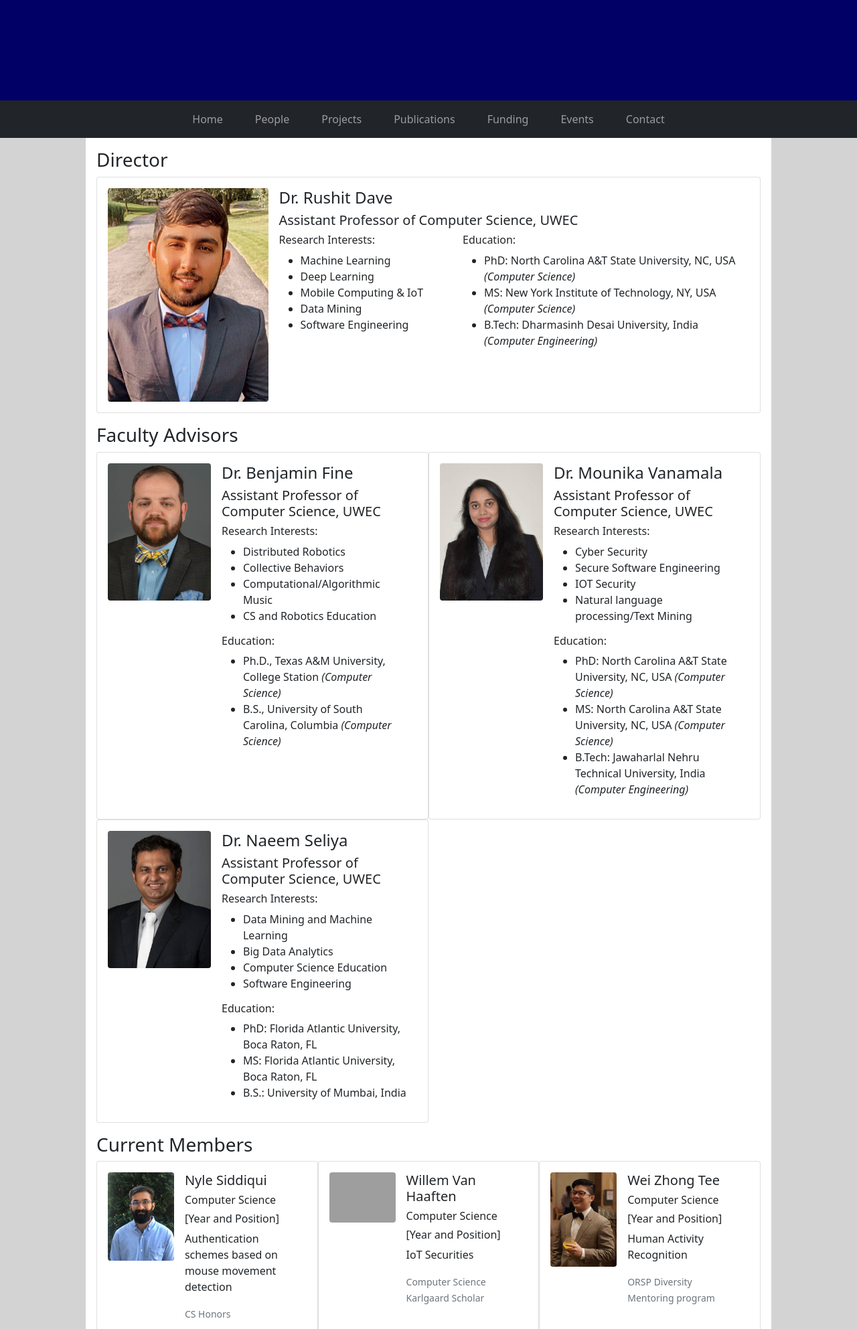
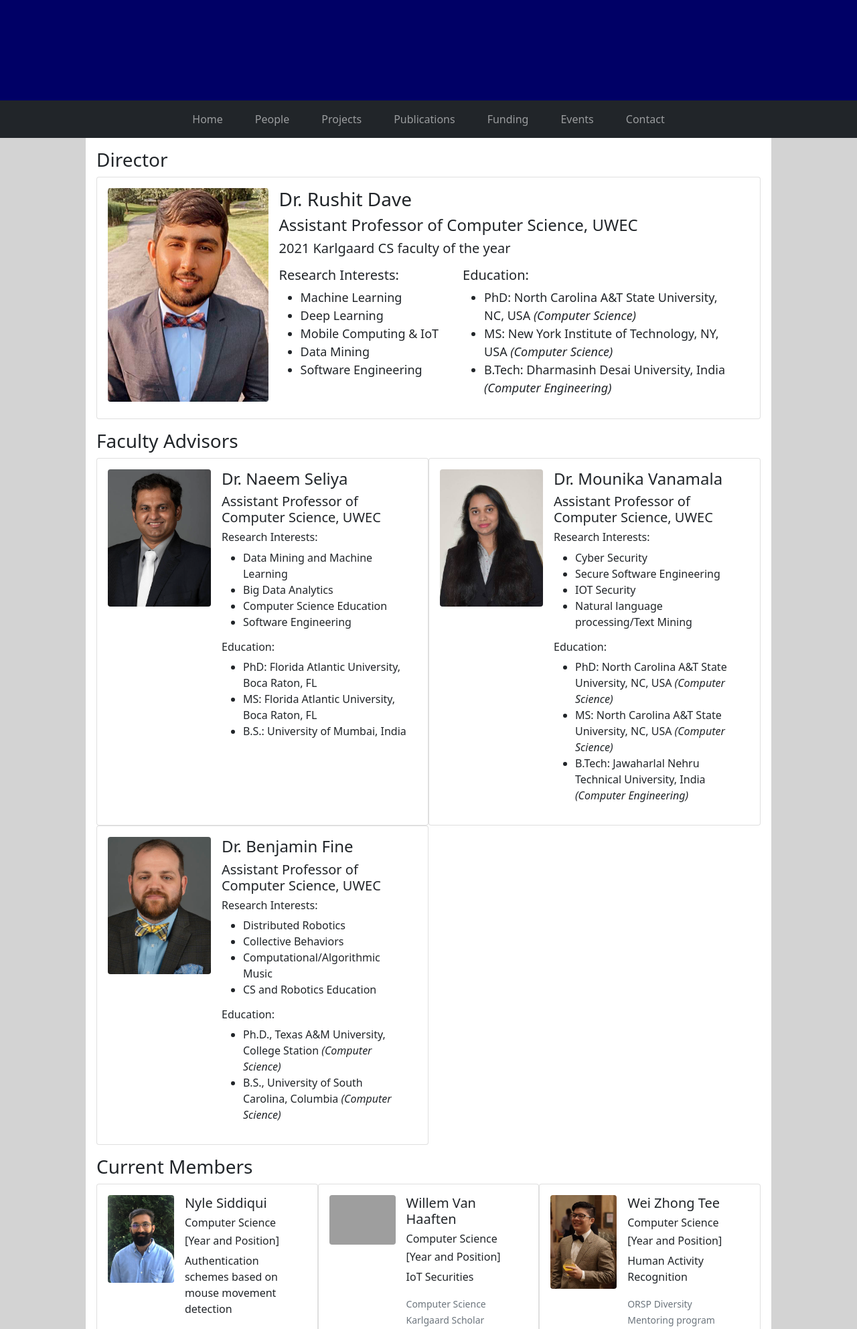
Before and after one commit to H-A-T/aims-website, a Flask app: page /people in a window 1280 px wide. Shown: the top 1985 px of the page at 67% size. Run offline with Flask 2, Linux system fonts and the light colour scheme; grey boxes are pictures that could not be loaded.

Commit message:
Added quick changes to feedback for people page

```diff
--- a/static/css/people.css
+++ b/static/css/people.css
@@ -1,21 +1,9 @@
-.image-body {
-
-}
-
 .profile-pic {
     object-fit: cover;
 }
 
 .current-profile-pic {
     object-fit: cover;
-}
-
-div {
-
-}
-
-.card {
-
 }
 
 .research-interests {
@@ -26,6 +14,27 @@ div {
     width: 60%;
 }
 
+/* increase the font size of Dr. Dave's card */
+.dirDiv > ul {
+    font-size: large;
+}
+
+/* for sm break point */
+@media only screen and (max-width: 576px) {
+
+}
+
+/* for md break point */
+@media only screen and (max-width: 768px) {
+    .research-interests {
+        width: 100%;
+    }
+
+    .education {
+        width: 100%;
+    }
+}
+
 /* for lg break point */
 @media only screen and (max-width: 992px) {
     .current-profile-pic {
--- a/templates/people.html
+++ b/templates/people.html
@@ -12,11 +12,12 @@
               </div>
               <div class="col-md-9">
                   <div class="card-body py-md-0">
-                      <h4 class="card-title">Dr. Rushit Dave</h4>
-                      <h5 class="card-title">Assistant Professor of Computer Science, UWEC</h5>
-                      <div class="d-flex flex-row">
-                          <div class="research-interests">
-                              <h6>Research Interests:</h6>
+                      <h3 class="card-title">Dr. Rushit Dave</h3>
+                      <h4 class="card-title">Assistant Professor of Computer Science, UWEC</h4>
+                      <h5 class="card-title">2021 Karlgaard CS faculty of the year</h5>
+                      <div class="d-md-flex flex-row">
+                          <div class="research-interests mt-2 dirDiv">
+                              <h5>Research Interests:</h5>
                               <ul>
                                   <li>Machine Learning</li>
                                   <li>Deep Learning</li>
@@ -25,8 +26,8 @@
                                   <li>Software Engineering</li>
                               </ul>
                           </div>
-                          <div class="education">
-                              <h6>Education:</h6>
+                          <div class="education mt-2 dirDiv">
+                              <h5>Education:</h5>
                               <ul>
                                   <li>PhD: North Carolina A&T State University, NC, USA <i>(Computer Science)</i></li>
                                   <li>MS: New York Institute of Technology, NY, USA <i>(Computer Science)</i></li>
@@ -47,23 +48,24 @@
             <div class="card col-6 p-3"> <!-- Start of card -->
                 <div class="row g-0">
                     <div class="col-md-4 image-body">
-                        <img src="../static/images/people/dr-benjamin-fine.jpeg" class="img-fluid rounded profile-pic" alt="...">
+                        <img src="../static/images/people/dr-naeem-seliya.jpg" class="img-fluid rounded profile-pic" alt="...">
                     </div>
                     <div class="col-md-8">
                         <div class="card-body py-md-0">
-                            <h4 class="card-title">Dr. Benjamin Fine</h4>
+                            <h4 class="card-title">Dr. Naeem Seliya</h4>
                             <h5 class="card-title">Assistant Professor of Computer Science, UWEC</h5>
                             <h6>Research Interests:</h6>
                             <ul>
-                                <li>Distributed Robotics</li>
-                                <li>Collective Behaviors</li>
-                                <li>Computational/Algorithmic Music</li>
-                                <li>CS and Robotics Education</li>
+                                <li>Data Mining and Machine Learning</li>
+                                <li>Big Data Analytics</li>
+                                <li>Computer Science Education</li>
+                                <li>Software Engineering</li>
                             </ul>
                             <h6>Education:</h6>
                             <ul>
-                                <li>Ph.D., Texas A&M University, College Station <i>(Computer Science)</i></li>
-                                <li>B.S., University of South Carolina, Columbia <i>(Computer Science)</i></li>
+                                <li>PhD: Florida Atlantic University, Boca Raton, FL</li>
+                                <li>MS: Florida Atlantic University, Boca Raton, FL</li>
+                                <li>B.S.: University of Mumbai, India</li>
                             </ul>
                         </div>
                     </div>
@@ -98,24 +100,23 @@
             <div class="card col-6 p-3"> <!-- Start of card -->
                 <div class="row g-0">
                     <div class="col-md-4 image-body">
-                        <img src="../static/images/people/dr-naeem-seliya.jpg" class="img-fluid rounded profile-pic" alt="...">
+                        <img src="../static/images/people/dr-benjamin-fine.jpeg" class="img-fluid rounded profile-pic" alt="...">
                     </div>
                     <div class="col-md-8">
                         <div class="card-body py-md-0">
-                            <h4 class="card-title">Dr. Naeem Seliya</h4>
+                            <h4 class="card-title">Dr. Benjamin Fine</h4>
                             <h5 class="card-title">Assistant Professor of Computer Science, UWEC</h5>
                             <h6>Research Interests:</h6>
                             <ul>
-                                <li>Data Mining and Machine Learning</li>
-                                <li>Big Data Analytics</li>
-                                <li>Computer Science Education</li>
-                                <li>Software Engineering</li>
+                                <li>Distributed Robotics</li>
+                                <li>Collective Behaviors</li>
+                                <li>Computational/Algorithmic Music</li>
+                                <li>CS and Robotics Education</li>
                             </ul>
                             <h6>Education:</h6>
                             <ul>
-                                <li>PhD: Florida Atlantic University, Boca Raton, FL</li>
-                                <li>MS: Florida Atlantic University, Boca Raton, FL</li>
-                                <li>B.S.: University of Mumbai, India</li>
+                                <li>Ph.D., Texas A&M University, College Station <i>(Computer Science)</i></li>
+                                <li>B.S., University of South Carolina, Columbia <i>(Computer Science)</i></li>
                             </ul>
                         </div>
                     </div>
@@ -485,7 +486,7 @@
                 <!-- Name's card -->
                 <div class="row g-0">
                     <div class="col-lg-4 image-body">
-                        <img src="../static/images/people/simon-arneberg.jpg" class="img-fluid rounded current-profile-pic" alt="Simon Arneberg">
+                        <img src="../static/images/people/simon-arneberg.jpg" class="img-fluid rounded current-profile-pic" alt="Casey Owen">
                     </div>
                     <div class="col-lg-8">
                         <div class="card-body py-lg-0">
```
